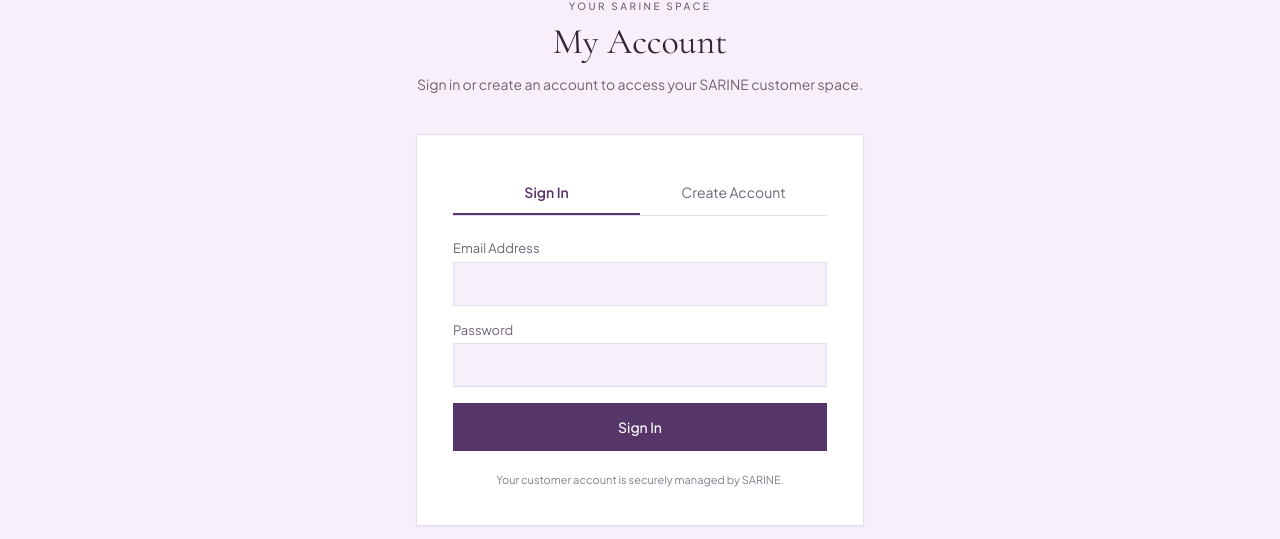
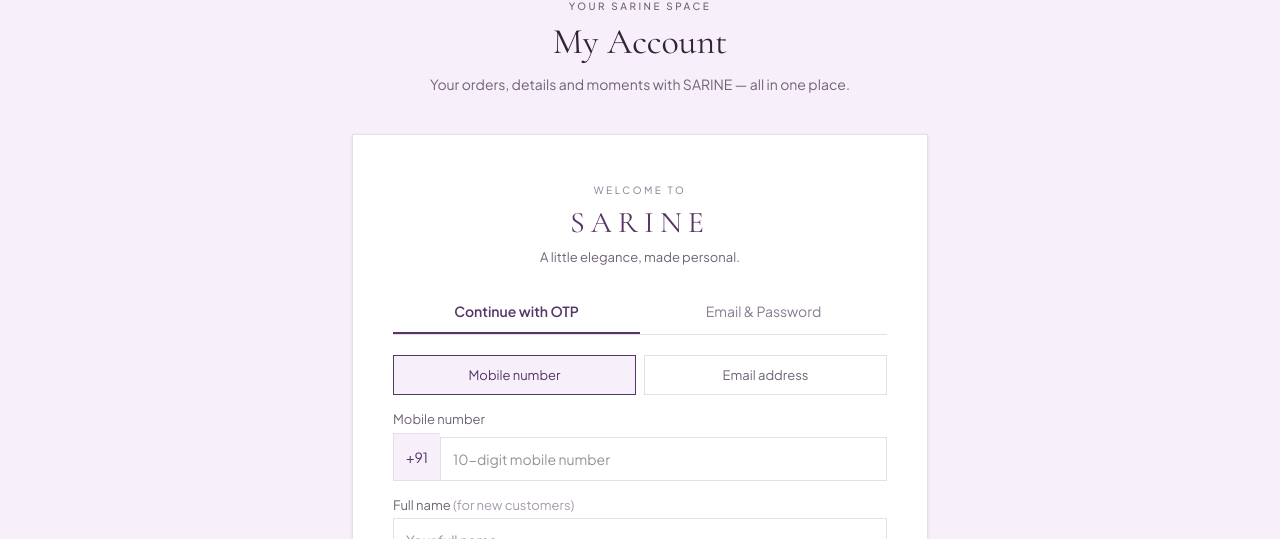
Before and after one commit to Nikhillverma/SARINE-Luxury-Artificial-Jewellery, a React (Vite) app: page /account in a window 1280 px wide. Shown: the part 261-800 px from the top of the page. Built offline with nearby package versions, Linux system fonts and the light colour scheme; no server answers.

Commit message:
feat(auth): replace legacy account form with hybrid customer authentication

```diff
--- a/src/pages/AccountPage.tsx
+++ b/src/pages/AccountPage.tsx
@@ -1,112 +1,57 @@
-import React, { useEffect, useState } from "react";
-import { Link, useNavigate } from "react-router-dom";
+import React, { useCallback, useEffect, useState } from "react";
+import { Link } from "react-router-dom";
+import { CustomerAuthPanel } from "../components/CustomerAuthPanel";
 import { customerAuthService } from "../services/customerAuthService";
 import type { CustomerIdentity } from "../types/customer";
 
-type AuthMode = "signin" | "signup";
-
 export const AccountPage: React.FC = () => {
-  const navigate = useNavigate();
   const [customer, setCustomer] = useState<CustomerIdentity | null>(null);
   const [loading, setLoading] = useState(true);
-  const [mode, setMode] = useState<AuthMode>("signin");
-  const [name, setName] = useState("");
-  const [email, setEmail] = useState("");
-  const [password, setPassword] = useState("");
   const [error, setError] = useState("");
-  const [submitting, setSubmitting] = useState(false);
 
   useEffect(() => {
     let active = true;
-    customerAuthService.getSession().then((session) => {
-      if (active) setCustomer(session);
-    }).finally(() => {
-      if (active) setLoading(false);
-    });
+    customerAuthService.getSession().then(session => { if (active) setCustomer(session); })
+      .finally(() => { if (active) setLoading(false); });
     return () => { active = false; };
   }, []);
 
-  const handleSubmit = async (event: React.FormEvent<HTMLFormElement>) => {
-    event.preventDefault();
+  const handleAuthenticated = useCallback((identity: CustomerIdentity) => {
+    setCustomer(identity);
     setError("");
-    setSubmitting(true);
-    try {
-      const result = mode === "signin"
-        ? await customerAuthService.login(email.trim(), password)
-        : await customerAuthService.register(name.trim(), email.trim(), password);
-      setCustomer(result);
-      setPassword("");
-      navigate("/", { replace: true });
-    } catch (err) {
-      setError(err instanceof Error ? err.message : "Unable to access your account. Please try again.");
-    } finally {
-      setSubmitting(false);
-    }
-  };
+  }, []);
 
   const handleLogout = async () => {
     setError("");
-    try {
-      await customerAuthService.logout();
-      setCustomer(null);
-      setMode("signin");
-    } catch (err) {
-      setError(err instanceof Error ? err.message : "Unable to sign out. Please try again.");
-    }
+    try { await customerAuthService.logout(); setCustomer(null); }
+    catch (err) { setError(err instanceof Error ? err.message : "Unable to sign out. Please try again."); }
   };
 
-  if (loading) {
-    return <main className="min-h-[60vh] flex items-center justify-center bg-[#F7F0FA] text-[#563568]">Loading your SARINE account…</main>;
-  }
+  if (loading) return <main className="min-h-[60vh] flex items-center justify-center bg-[#F7F0FA] text-[#563568]">Loading your SARINE account…</main>;
 
   return (
     <main className="min-h-screen bg-[#F7F0FA] text-[#302438] font-sans py-12 sm:py-16">
-      <div className="site-container max-w-4xl">
+      <div className="site-container max-w-5xl">
         <div className="max-w-2xl mx-auto text-center mb-10">
           <span className="block text-[10px] uppercase tracking-[0.25em] text-[#6F6475] font-medium mb-2">YOUR SARINE SPACE</span>
           <h1 className="font-serif text-3xl sm:text-4xl font-normal">My Account</h1>
-          <p className="mt-3 text-sm text-[#6F6475]">Sign in or create an account to access your SARINE customer space.</p>
+          <p className="mt-3 text-sm text-[#6F6475]">Your orders, details and moments with SARINE — all in one place.</p>
         </div>
-
-        <section className="max-w-md mx-auto bg-white border border-[#E7DCEB] shadow-xs p-6 sm:p-9">
+        <section className="max-w-xl mx-auto bg-white border border-[#E7DCEB] shadow-sm p-6 sm:p-10">
           {customer ? (
             <div className="text-center">
-              <div className="mx-auto mb-4 w-14 h-14 rounded-full bg-[#F0E6F4] flex items-center justify-center text-[#563568] text-xl font-serif">
-                {customer.name.trim().charAt(0).toUpperCase()}
-              </div>
-              <h2 className="font-serif text-2xl">Welcome, {customer.name}</h2>
-              <p className="mt-2 text-sm text-[#6F6475]">{customer.email}</p>
-              <div className="mt-7 grid gap-3">
+              <div className="mx-auto mb-4 w-14 h-14 rounded-full bg-[#F0E6F4] flex items-center justify-center text-[#563568] text-xl font-serif">{customer.name.trim().charAt(0).toUpperCase()}</div>
+              <h2 className="font-serif text-2xl text-[#563568]">Welcome, {customer.name}</h2>
+              <p className="mt-2 text-sm text-[#6F6475]">{customer.email || customer.phone}</p>
+              {customer.email && customer.phone && <p className="mt-1 text-xs text-[#8A7B90]">{customer.phone}</p>}
+              {error && <p role="alert" className="mt-4 p-3 bg-red-50 border border-red-200 text-sm text-red-700">{error}</p>}
+              <div className="mt-7 grid gap-3 sm:grid-cols-2">
                 <Link to="/track-order" className="min-h-12 flex items-center justify-center bg-[#563568] text-white text-sm hover:bg-[#6E4682] transition-colors">Track an Order</Link>
                 <button type="button" onClick={handleLogout} className="min-h-12 border border-[#D9B8A0] text-[#563568] text-sm hover:bg-[#FAF5FC]">Sign Out</button>
               </div>
             </div>
           ) : (
-            <>
-              <div className="flex border-b border-[#E7DCEB] mb-6">
-                <button type="button" onClick={() => { setMode("signin"); setError(""); }} className={`flex-1 min-h-11 text-sm border-b-2 ${mode === "signin" ? "border-[#563568] text-[#563568] font-semibold" : "border-transparent text-[#6F6475]"}`}>Sign In</button>
-                <button type="button" onClick={() => { setMode("signup"); setError(""); }} className={`flex-1 min-h-11 text-sm border-b-2 ${mode === "signup" ? "border-[#563568] text-[#563568] font-semibold" : "border-transparent text-[#6F6475]"}`}>Create Account</button>
-              </div>
-              {error && <p role="alert" className="mb-4 p-3 bg-red-50 border border-red-200 text-sm text-red-700">{error}</p>}
-              <form onSubmit={handleSubmit} className="space-y-4">
-                {mode === "signup" && (
-                  <label className="block text-xs text-[#6F6475]">Full Name
-                    <input required autoComplete="name" value={name} onChange={(event) => setName(event.target.value)} className="mt-1 w-full min-h-11 px-3 border border-[#E7DCEB] bg-[#F7F0FA] text-sm text-[#302438] focus:outline-none focus:border-[#563568]" />
-                  </label>
-                )}
-                <label className="block text-xs text-[#6F6475]">Email Address
-                  <input required type="email" autoComplete="email" value={email} onChange={(event) => setEmail(event.target.value)} className="mt-1 w-full min-h-11 px-3 border border-[#E7DCEB] bg-[#F7F0FA] text-sm text-[#302438] focus:outline-none focus:border-[#563568]" />
-                </label>
-                <label className="block text-xs text-[#6F6475]">Password
-                  <input required type="password" minLength={8} autoComplete={mode === "signin" ? "current-password" : "new-password"} value={password} onChange={(event) => setPassword(event.target.value)} className="mt-1 w-full min-h-11 px-3 border border-[#E7DCEB] bg-[#F7F0FA] text-sm text-[#302438] focus:outline-none focus:border-[#563568]" />
-                  {mode === "signup" && <span className="block mt-1 text-[11px] text-[#8A7B90]">Use at least 8 characters.</span>}
-                </label>
-                <button type="submit" disabled={submitting} className="w-full min-h-12 bg-[#563568] text-white text-sm font-medium hover:bg-[#6E4682] disabled:opacity-60">
-                  {submitting ? "Please wait…" : mode === "signin" ? "Sign In" : "Create Account"}
-                </button>
-              </form>
-              <p className="mt-5 text-center text-[11px] text-[#8A7B90]">Your customer account is securely managed by SARINE.</p>
-            </>
+            <CustomerAuthPanel onAuthenticated={handleAuthenticated} />
           )}
         </section>
         <p className="mt-6 text-center text-xs text-[#6F6475]">Need help? <Link to="/contact" className="text-[#563568] underline">Contact SARINE</Link></p>
```
